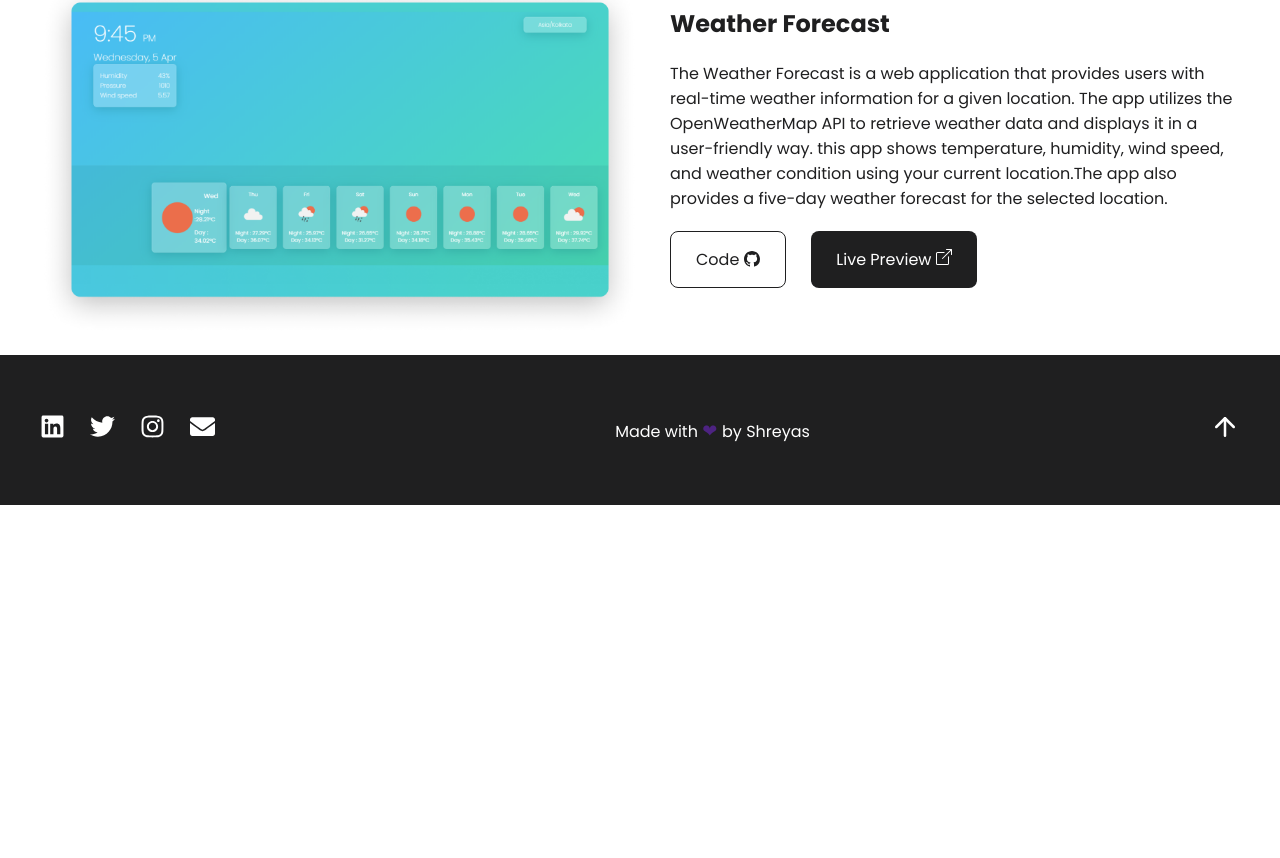
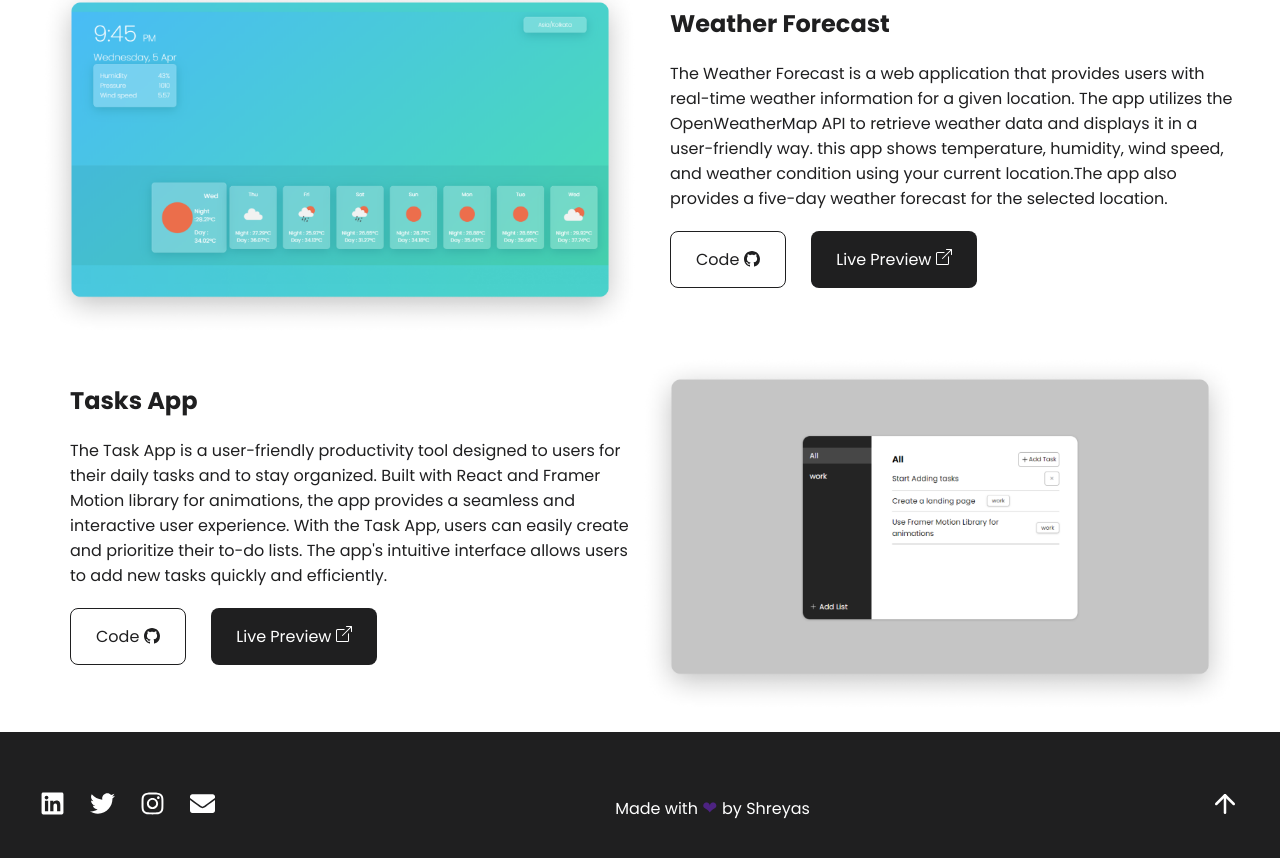
Before and after one commit to shreyashkothavale/shreyash.tech, a React (Vite) app: page / in a window 1280 px wide. Shown: the part 2767-3625 px from the top of the page. Before the commit the page ends 3272 px from the top, so only its background shows below. Built offline with nearby package versions, Linux system fonts and the light colour scheme.

Commit message:
Added new project

```diff
--- a/src/Components/Projects/Projects.jsx
+++ b/src/Components/Projects/Projects.jsx
@@ -3,6 +3,7 @@ import "./Projects.css";
 import Ecom from "../../assets/Ecom.png";
 import searchTheImage from "../../assets/searchtheimage.png";
 import WeatherImage from "../../assets/WeatherForecast.png";
+import TasksApp from "../../assets/Tasks-app.png";
 import { BsGithub, BsBoxArrowUpRight } from "react-icons/bs";
 const Projects = () => {
   return (
@@ -112,6 +113,41 @@ const Projects = () => {
               </div>
             </div>
           </div>
+          <div className="container">
+            <div className="details">
+              <h2>Tasks App</h2>
+              <p>
+                The Task App is a user-friendly productivity tool designed to
+                users for their daily tasks and to stay organized. Built with
+                React and Framer Motion library for animations, the app provides
+                a seamless and interactive user experience. With the Task App,
+                users can easily create and prioritize their to-do lists. The
+                app's intuitive interface allows users to add new tasks quickly
+                and efficiently.
+              </p>
+              <div className="social-links">
+                <a
+                  href="https://github.com/shreyashkothavale/tasks-app"
+                  target="_blank"
+                >
+                  Code
+                  <span>
+                    <BsGithub />
+                  </span>
+                </a>
+                <a
+                  href="https://shreyashkothavale.github.io/tasks-app/"
+                  target="_blank"
+                >
+                  Live Preview
+                  <span className="arroup">
+                    <BsBoxArrowUpRight />
+                  </span>
+                </a>
+              </div>
+            </div>
+            <img src={TasksApp} alt="" />
+          </div>
         </div>
       </div>
     </div>
```
Also changed, not shown: src/assets/Tasks-app.png (added).
